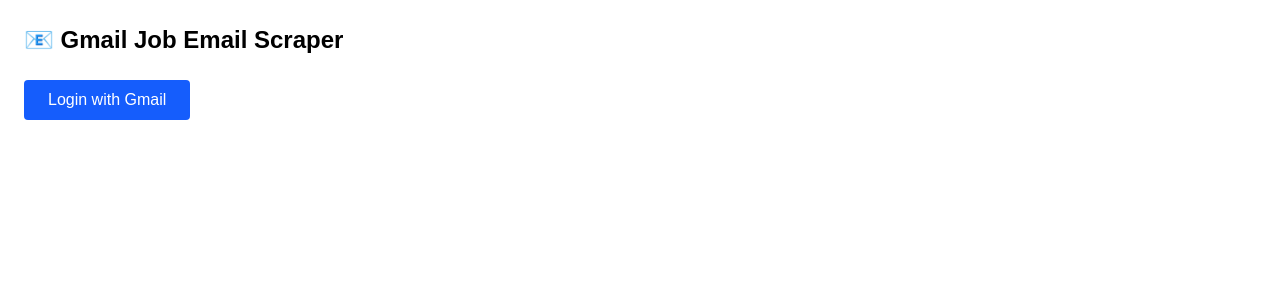
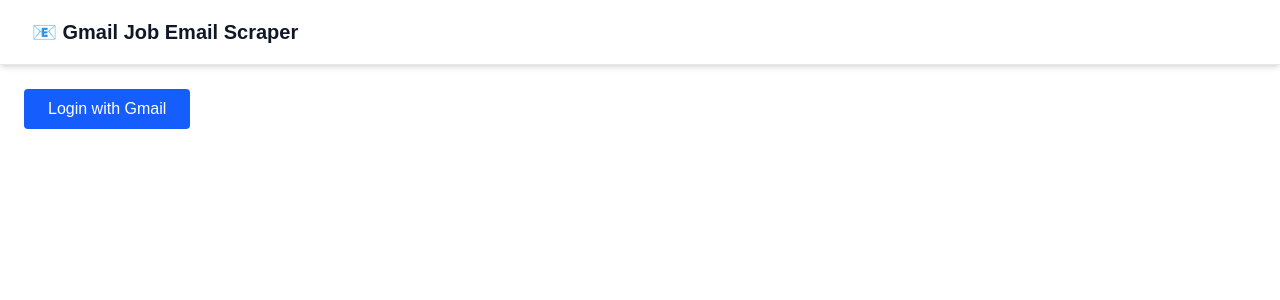
Before and after one commit to KaranNegi0102/JobScrapper, a Next.js app: page / in a window 1280 px wide. Shown: the top 300 px of the page. Built offline with nearby package versions, Linux system fonts and the light colour scheme.

Commit message:
minor ui changes for better interaction

```diff
--- a/src/app/page.tsx
+++ b/src/app/page.tsx
@@ -1,6 +1,7 @@
 "use client";
 import { useEffect, useState } from "react";
 import axios from "axios";
+import Navbar from "../component/navbar";
 
 interface Email {
   id: string;
@@ -86,11 +87,14 @@
   });
 
   return (
-    <div className="p-6 w-full h-full bg-white mx-auto">
-      <h1 className="text-2xl font-bold mb-6 text-black">
-        📧 Gmail Job Email Scraper
-      </h1>
+    <div className="w-full h-full bg-white">
+      <Navbar
+        title="📧 Gmail Job Email Scraper"
+        onLogout={handleLogout}
+        showLogout={!!token}
+      />
 
+      <div className="p-6 mx-auto">
         {error && <p className="text-red-600 mb-4">{error}</p>}
 
         {!token ? (
@@ -102,13 +106,6 @@
           </button>
         ) : (
           <>
-          <button
-            onClick={handleLogout}
-            className="bg-red-500 text-white px-4 py-2 rounded mb-6"
-          >
-            Logout
-          </button>
-
             <div className="flex gap-6">
               {/* Left Sidebar - Filter Buttons */}
               <div className="w-64 flex-shrink-0">
@@ -149,21 +146,28 @@
                 ) : filteredEmails.length === 0 ? (
                   <p>No emails match your filter criteria.</p>
                 ) : (
-                <div className="grid grid-cols-1 md:grid-cols-2 lg:grid-cols-3 gap-4">
+                  <div className="grid  grid-cols-1 md:grid-cols-2 lg:grid-cols-2 gap-4">
                     {filteredEmails.map((email) => (
                       <div
                         key={email.id}
-                      className="border rounded p-4 shadow-sm"
+                        className="group border h-[255px] bg-blue-800 relative rounded-md p-4 shadow-sm overflow-hidden"
                       >
-                      <h2 className="font-semibold text-black text-lg">
+                        <h2 className="font-bold underline mb-5 text-center text-white text-lg">
                           {email.sender}
                         </h2>
-                      <h2 className="font-semibold text-black text-lg">
+                        <div className="  ">
+                          <h2 className="font-semibold  text-gray-300 text-lg">
                             {email.subject}
                           </h2>
-                      <p className="text-sm text-gray-600">{email.snippet}</p>
-                      <a href={email.link} target="_blank" rel="noopener noreferrer">
-                        View Email
+                          <p className="text-sm text-gray-200 mb-4 ">{email.snippet}</p>
+                        </div>
+                        <a
+                          href={email.link}
+                          className="mt-2 p-1 text-gray-800 font-bold absolute bottom-[-40px] left-0 w-full  text-center bg-blue-200 transition-all duration-500 ease-out group-hover:bottom-0"
+                          target="_blank"
+                          rel="noopener noreferrer"
+                        >
+                          View Email 🔍
                         </a>
                       </div>
                     ))}
@@ -174,5 +178,6 @@
           </>
         )}
       </div>
+    </div>
   );
 }
--- /dev/null
+++ b/src/component/navbar.tsx
@@ -0,0 +1,38 @@
+"use client";
+
+interface NavbarProps {
+  title: string;
+  onLogout?: () => void;
+  showLogout?: boolean;
+}
+
+export default function Navbar({
+  title,
+  onLogout,
+  showLogout = false,
+}: NavbarProps) {
+  return (
+    <nav className="bg-white shadow-md border-b border-gray-200">
+      <div className="max-w-7xl mx-auto px-4 sm:px-6 lg:px-8">
+        <div className="flex justify-between items-center h-16">
+          {/* Title */}
+          <div className="flex items-center">
+            <h1 className="text-xl font-bold text-gray-900">{title}</h1>
+          </div>
+
+          {/* Logout Button */}
+          {showLogout && onLogout && (
+            <div className="flex items-center">
+              <button
+                onClick={onLogout}
+                className="bg-red-500 hover:bg-red-600 text-white px-4 py-2 rounded-md text-sm font-medium transition-colors duration-200"
+              >
+                Logout
+              </button>
+            </div>
+          )}
+        </div>
+      </div>
+    </nav>
+  );
+}
```
Lines whose indentation alone changed are shown as unchanged.
